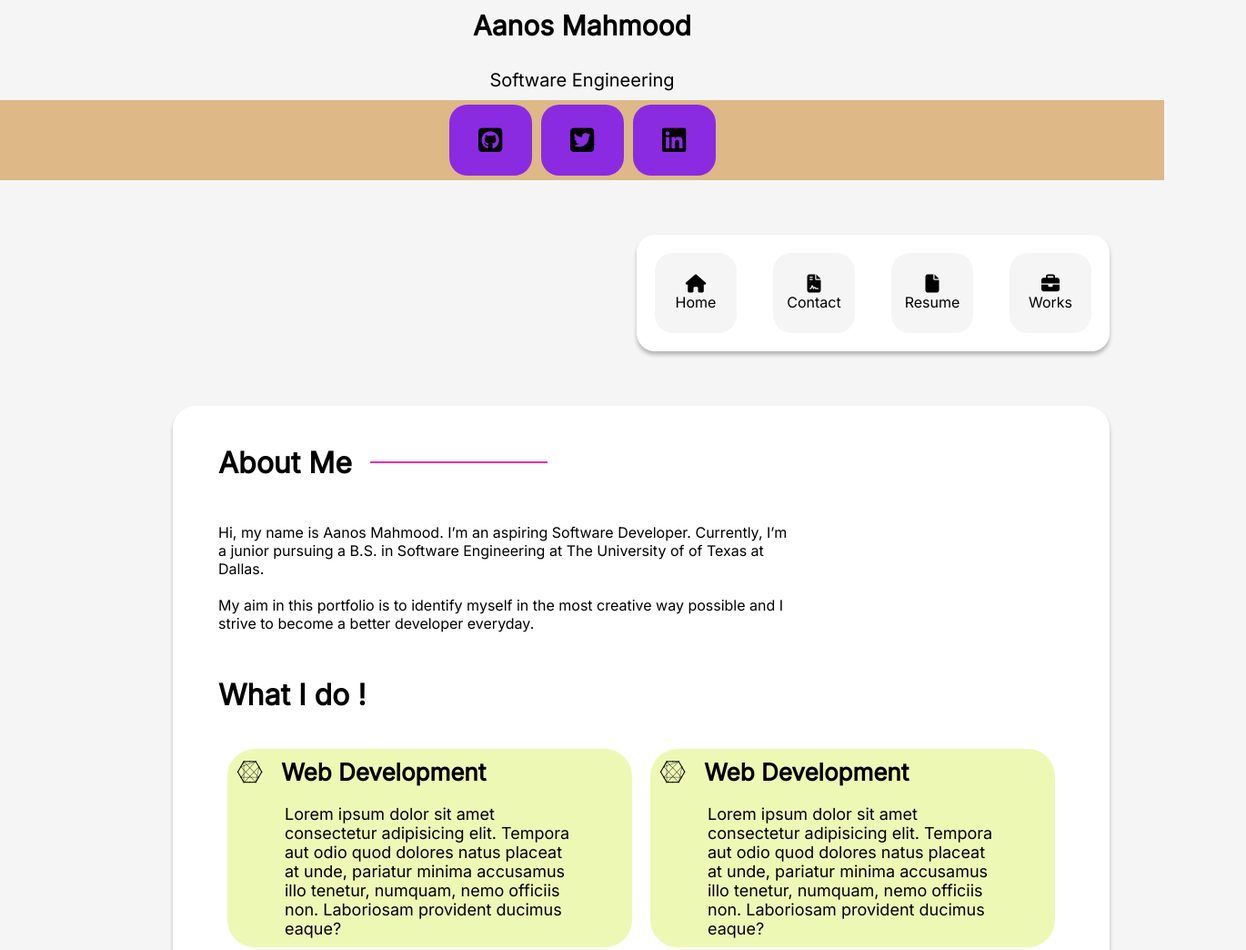
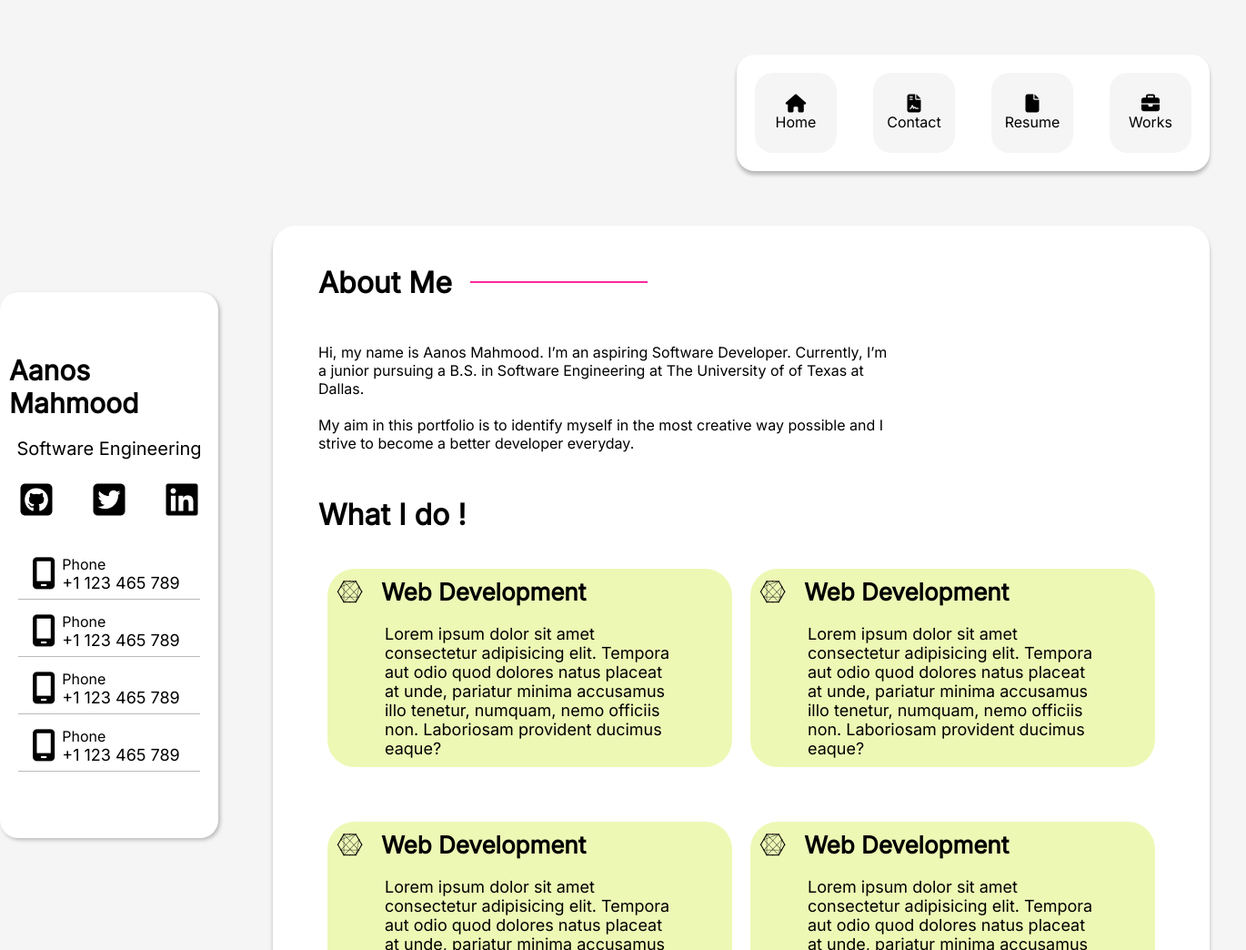
Before and after one commit to aanos-m/portfolio, a plain HTML site: page index.html in a window 1280 px wide. Shown: the top 1044 px of the page at 91% size, 1370 px wide, since content can reach past the window. Drawn offline with Linux system fonts and the light colour scheme.

Commit message:
somewhat completed the left side

```diff
--- a/index.html
+++ b/index.html
@@ -13,6 +13,8 @@
 
     <div class="outerCard">
 
+        <div class="leftSide">
+
             <div class="nameAndSocial">
                 <div class="nameMajor">
                     <div class="name">
@@ -26,20 +28,85 @@
                 <div class="socialLinks">
 
                     <div class="git">
-                    <i class="fa-brands fa-square-github" style="font-size: 30px;" ></i>
+                        <i class="fa-brands fa-square-github" style="font-size: 40px;" ></i>
                     </div>
                     <div class="twitter">
-                    <i class="fa-brands fa-square-twitter" style="font-size: 30px;"></i>
+                        <i class="fa-brands fa-square-twitter" style="font-size: 40px;"></i>
                     </div>
                     <div class="linkedin">
-                    <i class="fa-brands fa-linkedin" style="font-size: 30px;"></i>
+                        <i class="fa-brands fa-linkedin" style="font-size: 40px;"></i>
                     </div>
 
                 </div>
             </div>
 
+            <div class="infoDone">
 
-        <div class="leftSide">
+                <div class="infoComplete">
+                    <i class="fa-solid fa-mobile-screen" style="font-size: 35px;"></i>
+                    <div class="infoWhole">
+                        <div class="infoItem">
+                            Phone
+                        </div>
+                        <div class="info">
+                            +1 123 465 789
+                        </div>
+                    </div>
+                </div>
+
+                <div class="infoComplete">
+                    <i class="fa-solid fa-mobile-screen" style="font-size: 35px;"></i>
+                    <div class="infoWhole">
+                        <div class="infoItem">
+                            Phone
+                        </div>
+                        <div class="info">
+                            +1 123 465 789
+                        </div>
+                    </div>
+                </div>
+
+                <div class="infoComplete">
+                    <i class="fa-solid fa-mobile-screen" style="font-size: 35px;"></i>
+                    <div class="infoWhole">
+                        <div class="infoItem">
+                            Phone
+                        </div>
+                        <div class="info">
+                            +1 123 465 789
+                        </div>
+                    </div>
+                </div>
+
+                <div class="infoComplete">
+                    <i class="fa-solid fa-mobile-screen" style="font-size: 35px;"></i>
+                    <div class="infoWhole">
+                        <div class="infoItem">
+                            Phone
+                        </div>
+                        <div class="info">
+                            +1 123 465 789
+                        </div>
+                    </div>
+                </div>
+
+            </div>
+        </div>
+
+        <!-- <div class="infoComplete">
+            <i class="fa-solid fa-mobile-screen" style="font-size: 30px;"></i>
+            <div class="infoWhole">
+                <span class="infoItem">
+                    Phone
+                </span>
+                <span class="info">
+                    +1 123 456 789
+                </span>
+            </div>
+        </div> -->
+
+
+        <div class="rightSide">
             <div class="iconSelectionBar">
                 <div class="home">
                     <i class="fa-solid fa-house" style="font-size: 20px;"></i>
--- a/styles.css
+++ b/styles.css
@@ -10,6 +10,8 @@ body {
     background-color: #F5F5F5;
     color: black;
 }
+
+/*  right side of the main card, this contains the ABOUT ME, iconSelectionBar, aboutMeAndJobs, etc...  */
 
 .home, .contract, .resume, .works{
     display: flex;
@@ -208,7 +210,7 @@ body {
     background-color: white;
 }
 
-.leftSide {
+.rightSide {
     display: flex;
     flex-direction: column;
     justify-content: center;
@@ -219,6 +221,7 @@ body {
     position: relative;
 }
 
+/*  left side of the main card, this contains the name, major, and other deatils like contact, DOB, etc..  */
 .name {
     display: flex;
     flex-direction: column;
@@ -237,7 +240,7 @@ body {
     align-items: center;
     font-size: 20px;
     font-weight: medium;
-    padding: 10px;
+    /* padding: 10px; */
     gap: 10px;
 }
 
@@ -255,11 +258,11 @@ body {
     flex-direction: row;
     justify-content: center;
     align-items: center;
-    padding: 5px;
+    /* padding: 5px; */
     margin: 5px;
-    background-color:blueviolet;
+    /* background-color:blueviolet; */
     border-radius: 20px;
-    width: 81px;
+    width: 70px;
     height: 68px;
     cursor: pointer;
 }
@@ -269,13 +272,75 @@ body {
     flex-direction: row;
     justify-content: center;
     align-items: center;
-    background-color: burlywood;
+    /* background-color: burlywood; */
 }
 
-/*
+.nameAndSocial {
+    display: flex;
+    flex-direction: column;
+    padding: 0px;
+    gap: 5px;
+    /* width: 15%; */
+    /* background-color: burlywood; */
+
+}
+
+.info {
+    font-size: 18px;
+    font-weight: light;
+}
+.infoItem {
+    font-size: 16px;
+    font-weight: light;
+}
+.infoWhole {
+    display: flex;
+    flex-direction: column;
+    align-items: flex-start;
+    padding: 0px;
+    gap: 0px;
+}
+
+.infoComplete {
+    display: flex;
+    flex-direction: row;
+    align-items: center;
+    gap: 7px;
+    padding: 7px 15px;
+    /* margin: 7px; */
+    /* background-color: #F97171; */
+    box-sizing: border-box;
+    width: 200px;
+    border-bottom: 1px solid #bababa;
+}
+
+.infoDone {
+    display: flex;
+    flex-direction: column;
+    align-items: center;
+    justify-content: center;
+    padding: 15px;
+    gap: 7px;
+    border-radius: 15px;
+    /* background-color: #ff279B; */
+}
+
+.leftSide {
+    display: flex;
+    flex-direction: column;
+    justify-content: center;
+    align-items: center;
+    width: 300px;
+    height: 600px;
+    background-color: white;
+    border-radius: 20px;
+    box-shadow:  2px 2px 4px rgba(0, 0, 0, 0.25);
+}
+
+
 .outerCard {
     display: flex;
     flex-direction: row;
     align-items: center;
-
-} */
+    justify-content: space-around;
+}
```
Lines whose indentation alone changed are shown as unchanged.
